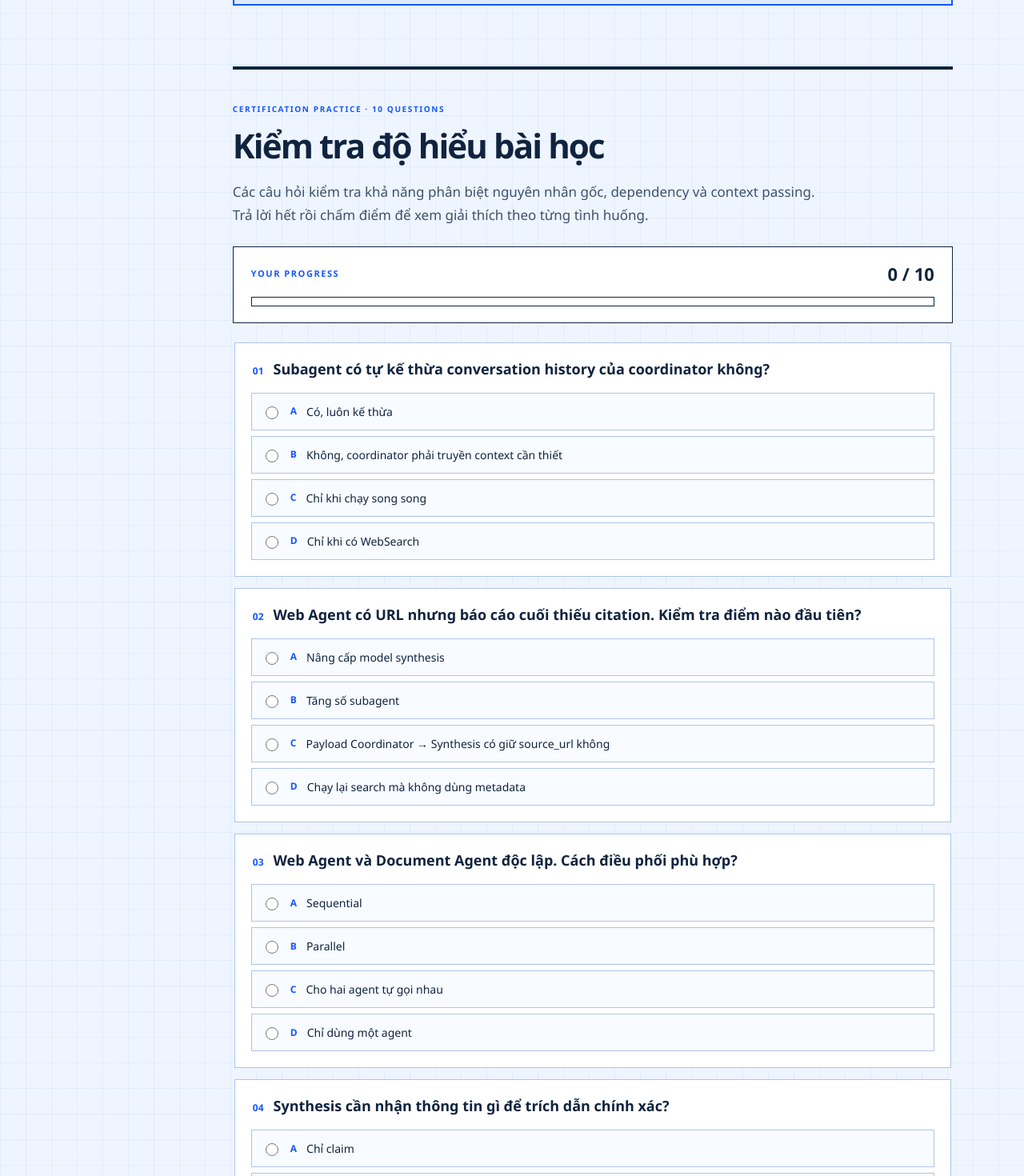
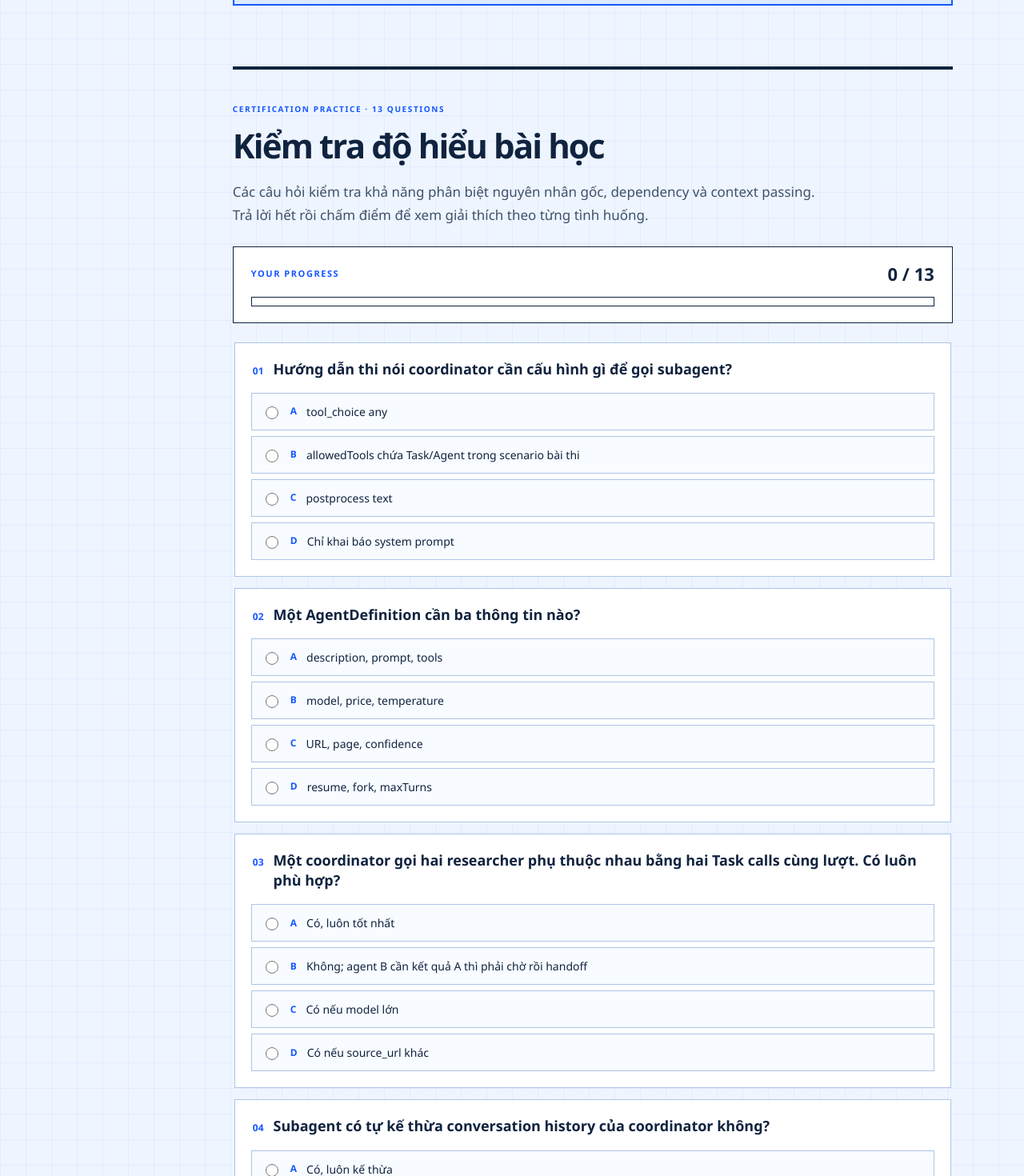
Before and after one commit to AnTuY154/claude_learn, a Next.js app: page /lesson3 in a window 1280 px wide. Shown: the part 8560-10030 px from the top of the page at 80% size. Built offline with nearby package versions, Linux system fonts and the light colour scheme; no server answers.

Commit message:
feat(audit): cover AgentDefinition, Agent permissions, and dependent spawning in lesson3 exam

```diff
--- a/app/lesson3/Lesson3Quiz.tsx
+++ b/app/lesson3/Lesson3Quiz.tsx
@@ -5,6 +5,9 @@ import { useState } from "react";
 // Quiz chạy hoàn toàn trên React client, KHÔNG tốn Claude API tokens.
 // correct là index đáp án, explanation giải thích vì sao đúng và chỉ ra exam trap.
 const questions = [
+  { q: "Hướng dẫn thi nói coordinator cần cấu hình gì để gọi subagent?", choices: ["tool_choice any", "allowedTools chứa Task/Agent trong scenario bài thi", "postprocess text", "Chỉ khai báo system prompt"], correct: 1, explanation: "Theo exam guide, Task/Agent phải được cấp phép. SDK hiện tại xem allowedTools là auto-approval, nên omission có thể dẫn tới permission check thay vì xóa hẳn tool." },
+  { q: "Một AgentDefinition cần ba thông tin nào?", choices: ["description, prompt, tools", "model, price, temperature", "URL, page, confidence", "resume, fork, maxTurns"], correct: 0, explanation: "Description để coordinator chọn, prompt để định hướng nhiệm vụ, tools để giới hạn quyền specialist." },
+  { q: "Một coordinator gọi hai researcher phụ thuộc nhau bằng hai Task calls cùng lượt. Có luôn phù hợp?", choices: ["Có, luôn tốt nhất", "Không; agent B cần kết quả A thì phải chờ rồi handoff", "Có nếu model lớn", "Có nếu source_url khác"], correct: 1, explanation: "Parallel spawning chỉ đúng khi independent; dependent task phải sequential." },
   { q: "Subagent có tự kế thừa conversation history của coordinator không?", choices: ["Có, luôn kế thừa", "Không, coordinator phải truyền context cần thiết", "Chỉ khi chạy song song", "Chỉ khi có WebSearch"], correct: 1, explanation: "Isolated context: không tự động chia sẻ history giữa các subagent." },
   { q: "Web Agent có URL nhưng báo cáo cuối thiếu citation. Kiểm tra điểm nào đầu tiên?", choices: ["Nâng cấp model synthesis", "Tăng số subagent", "Payload Coordinator → Synthesis có giữ source_url không", "Chạy lại search mà không dùng metadata"], correct: 2, explanation: "Attribution failure thường do coordinator bỏ metadata khi truyền context." },
   { q: "Web Agent và Document Agent độc lập. Cách điều phối phù hợp?", choices: ["Sequential", "Parallel", "Cho hai agent tự gọi nhau", "Chỉ dùng một agent"], correct: 1, explanation: "Independent → parallel. Chỉ synthesis phải chờ kết quả của cả hai." },
@@ -30,14 +33,14 @@ export function Lesson3Quiz() {
   return (
     <section id="lesson3-quiz" className="lesson3-quiz" aria-labelledby="quiz-title">
       <div className="section-heading">
-        <span>Certification practice · 10 questions</span>
+        <span>Certification practice · 13 questions</span>
         <h2 id="quiz-title">Kiểm tra độ hiểu bài học</h2>
       </div>
       <p className="lesson3-intro">Các câu hỏi kiểm tra khả năng phân biệt nguyên nhân gốc, dependency và context passing. Trả lời hết rồi chấm điểm để xem giải thích theo từng tình huống.</p>
       <div className="lesson3-quiz-progress">
         <div><span>YOUR PROGRESS</span><strong>{completed} / {questions.length}</strong></div>
         <div className="coverage-meter" aria-label={`Đã hoàn thành ${progress}%`}><i style={{ width: `${progress}%` }} /></div>
-        {submitted && <p role="status"><strong>{score}/{questions.length} đúng · {Math.round(score / questions.length * 100)}%</strong> — {score >= 8 ? "Đạt mục tiêu ôn tập." : "Đọc lại các giải thích và thử lần nữa."}</p>}
+        {submitted && <p role="status"><strong>{score}/{questions.length} đúng · {Math.round(score / questions.length * 100)}%</strong> — {score >= 11 ? "Đạt mục tiêu ôn tập." : "Đọc lại các giải thích và thử lần nữa."}</p>}
       </div>
       <div className="lesson3-questions">
         {questions.map((item, i) => (
```
